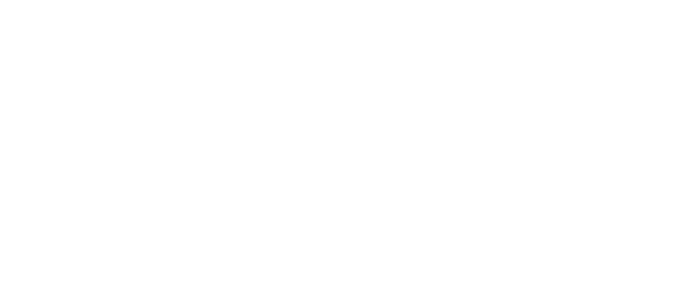
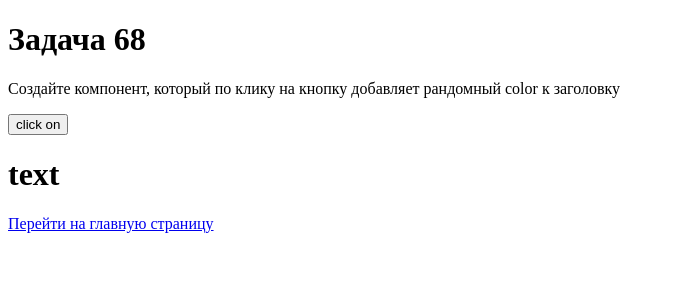
Before and after one commit to ArinaBogan/react-tasks, a React (Create React App) app in the folder react-tasks/: page /task68 in a window 1280 px wide. Before the commit this address had no page. Shown: the top 300 px of the page, without its empty margins (0-674 px from the left). Built offline with nearby package versions, Linux system fonts and the light colour scheme.

Commit message:
added react_tasks

```diff
--- a/react-tasks/src/App.js
+++ b/react-tasks/src/App.js
@@ -57,6 +57,12 @@
 import Task60 from './Page/Task60/Task60';
 import Task61 from './Page/Task61/Task61';
 import Task62 from './Page/Task62/Task62';
+import Task63 from './Page/Task63/Task63';
+import Task64 from './Page/Task64/Task64';
+import Task65 from './Page/Task65/Task65';
+import Task66 from './Page/Task66/Task66';
+import Task67 from './Page/Task67/Task67';
+import Task68 from './Page/Task68/Task68';
 
 function App() {
   return (
@@ -120,6 +126,12 @@
         <Route path='/task60' element={<Task60></Task60>}></Route>
         <Route path='/task61' element={<Task61></Task61>}></Route>
         <Route path='/task62' element={<Task62></Task62>}></Route>
+        <Route path='/task63' element={<Task63></Task63>}></Route>
+        <Route path='/task64' element={<Task64></Task64>}></Route>
+        <Route path='/task65' element={<Task65></Task65>}></Route>
+        <Route path='/task66' element={<Task66></Task66>}></Route>
+        <Route path='/task67' element={<Task67></Task67>}></Route>
+        <Route path='/task68' element={<Task68></Task68>}></Route>
 
       </Routes>
     </>
--- a/react-tasks/src/Page/Home/Home.js
+++ b/react-tasks/src/Page/Home/Home.js
@@ -60,6 +60,12 @@
         <p><Link to='/task60'>Задача 60</Link> </p>
         <p><Link to='/task61'>Задача 61</Link> </p>
         <p><Link to='/task62'>Задача 62</Link> </p>
+        <p><Link to='/task63'>Задача 63</Link> </p>
+        <p><Link to='/task64'>Задача 64</Link> </p>
+        <p><Link to='/task65'>Задача 65</Link> </p>
+        <p><Link to='/task66'>Задача 66</Link> </p>
+        <p><Link to='/task67'>Задача 67</Link> </p>
+        <p><Link to='/task68'>Задача 68</Link> </p>
 
     </>);
 }
--- a/react-tasks/src/Page/Task62/Task62.js
+++ b/react-tasks/src/Page/Task62/Task62.js
@@ -3,16 +3,15 @@
 import axios from 'axios';
 
 function Task62() {
-    const [val, setVal] = useState(null);
+    const [val, setVal] = useState('');
 
     async function getInfo() {
-        const num = Math.floor(Math.random() * 10)
-        const data = await axios.get(`http://numbersapi.com/${num}`);
-        setVal(data.data)
+        const response = await axios.get(`http://numbersapi.com/${Math.floor(Math.random() * 100)}`);
+        setVal(response.data)
     }
     useEffect(() => {
         console.log(getInfo())
-    })
+    }, [])
 
     return (
         <>
--- /dev/null
+++ b/react-tasks/src/Page/Task63/Task63.js
@@ -0,0 +1,24 @@
+import { Link } from 'react-router-dom';
+import { useRef} from 'react';
+
+function Task63() {
+    const h1 = useRef()
+
+    const changeSize = () => {
+        h1.current.style['font-size'] = parseInt(h1.current.style['font-size']) + 1 + 'px'
+    }
+
+    return (
+        <>
+            <h1>Задача 63</h1>
+            <p> Создайте компонент, который при каждом клике на кнопку увеличивает размер
+                шрифта текста в элементе на странице. </p>
+
+            <button onClick={changeSize}>click</button>
+            <h1 ref={h1} style={{ fontSize: 18 }}>text</h1>
+
+            <p><Link to='/'>Перейти на главную страницу</Link></p>
+        </>);
+}
+
+export default Task63;
--- /dev/null
+++ b/react-tasks/src/Page/Task64/Task64.js
@@ -0,0 +1,24 @@
+import { Link } from 'react-router-dom';
+import { useRef } from 'react';
+
+
+function Task64() {
+    const h1 = useRef();
+    const arrColor = ['red', 'blue', 'green', 'yellow', 'pink'];
+
+    const changeColor = () => {
+        h1.current.style.color = arrColor[Math.round(Math.random() * 5)]
+    }
+
+    return (
+        <>
+            <h1>Задача 64</h1>
+            <p> Необходимо рандомно у h1 поменять цвет текста</p>
+
+            <h1 ref={h1} style={{ color: 'black' }}>text</h1>
+            <button onClick={changeColor}>click</button>
+            <p><Link to='/'>Перейти на главную страницу</Link></p>
+        </>);
+}
+
+export default Task64;
--- /dev/null
+++ b/react-tasks/src/Page/Task65/Task65.js
@@ -0,0 +1,29 @@
+import { Link } from 'react-router-dom';
+import { useRef, useState } from 'react';
+
+
+function Task65() {
+    // const inp = useRef();
+    const arrColor = ['yellow', 'pink', 'blue', 'green'];
+
+    // const changeBackground = () => {
+    //     inp.current.style.backgroundColor = arrColor[Math.round(Math.random() * 4)]
+    // }
+
+    const [color, setColor] = useState('white');
+
+    const changeBackground = () => {
+        setColor(arrColor[Math.round(Math.random() * 4)])
+    }
+    return (
+        <>
+            <h1>Задача 65</h1>
+            <p>Создайте компонент, который при фокусе на текстовом поле добавляет
+                background (onFocus, onBlur) </p>
+
+            <input style={{ backgroundColor: color }} onFocus={changeBackground} type="text" />
+            <p><Link to='/'>Перейти на главную страницу</Link></p>
+        </>);
+}
+
+export default Task65;
--- /dev/null
+++ b/react-tasks/src/Page/Task66/Task66.js
@@ -0,0 +1,24 @@
+import { Link } from 'react-router-dom';
+import { useRef, useState } from 'react';
+
+
+function Task66() {
+    const btn = useRef(0);
+
+    const clickBtn = () => {
+        btn.current++
+        console.log(btn.current);
+    }
+    return (
+        <>
+            <h1>Задача 66</h1>
+            <p>Реализуйте компонент, который отслеживает количество кликов на кнопку с
+                помощью useRef и выводит это число при каждом клике.</p>
+
+            <button onClick={clickBtn}>click</button>
+
+            <p><Link to='/'>Перейти на главную страницу</Link></p>
+        </>);
+}
+
+export default Task66;
--- /dev/null
+++ b/react-tasks/src/Page/Task67/Task67.js
@@ -0,0 +1,29 @@
+import { Link } from 'react-router-dom';
+import { useRef, useState } from 'react';
+
+
+function Task67() {
+    const div = useRef();
+
+    const changeText = () => {
+        div.current.style.display = 'block'
+    }
+    const changeTextNone = () => {
+        div.current.style.display = 'none'
+    }
+    return (
+        <>
+            <h1>Задача 67</h1>
+            <p>Разработайте компонент для реализации "подсказок" (tooltips). При наведении на
+                элемент интерфейса (например, кнопку), компонент отображает подсказку с
+                текстом. Подсказку можно закрыть, кликнув по ней, используя useRef.
+                (onMouseEnter)</p>
+
+            <div ref={div} style={{ display: 'none' }}>подсказка</div>
+            <button onMouseEnter={changeText} onMouseLeave={ changeTextNone}>click</button>
+
+            <p><Link to='/'>Перейти на главную страницу</Link></p>
+        </>);
+}
+
+export default Task67;
--- /dev/null
+++ b/react-tasks/src/Page/Task68/Task68.js
@@ -0,0 +1,25 @@
+import { Link } from 'react-router-dom';
+import { useRef, useState } from 'react';
+
+
+function Task68() {
+    const h1 = useRef();
+    const arrColor = ['red', 'blue', 'green', 'purple', 'pink']
+
+    const changeColor = () => {
+        h1.current.style.color = arrColor[Math.round(Math.random() * 5)]
+    }
+    return (
+        <>
+            <h1>Задача 68</h1>
+            <p>Создайте компонент, который по клику на кнопку добавляет рандомный color к
+                заголовку</p>
+
+            <button onClick={changeColor}>click on</button>
+            <h1 ref={h1}>text</h1>
+
+            <p><Link to='/'>Перейти на главную страницу</Link></p>
+        </>);
+}
+
+export default Task68;
```
